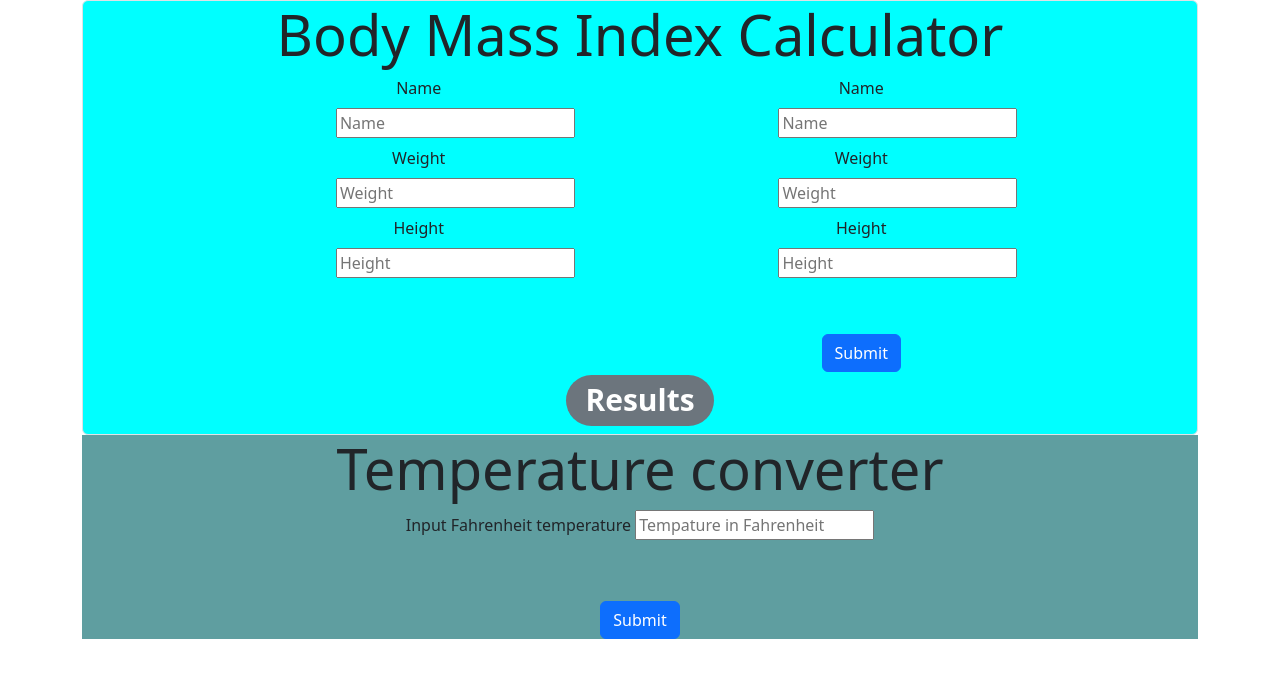
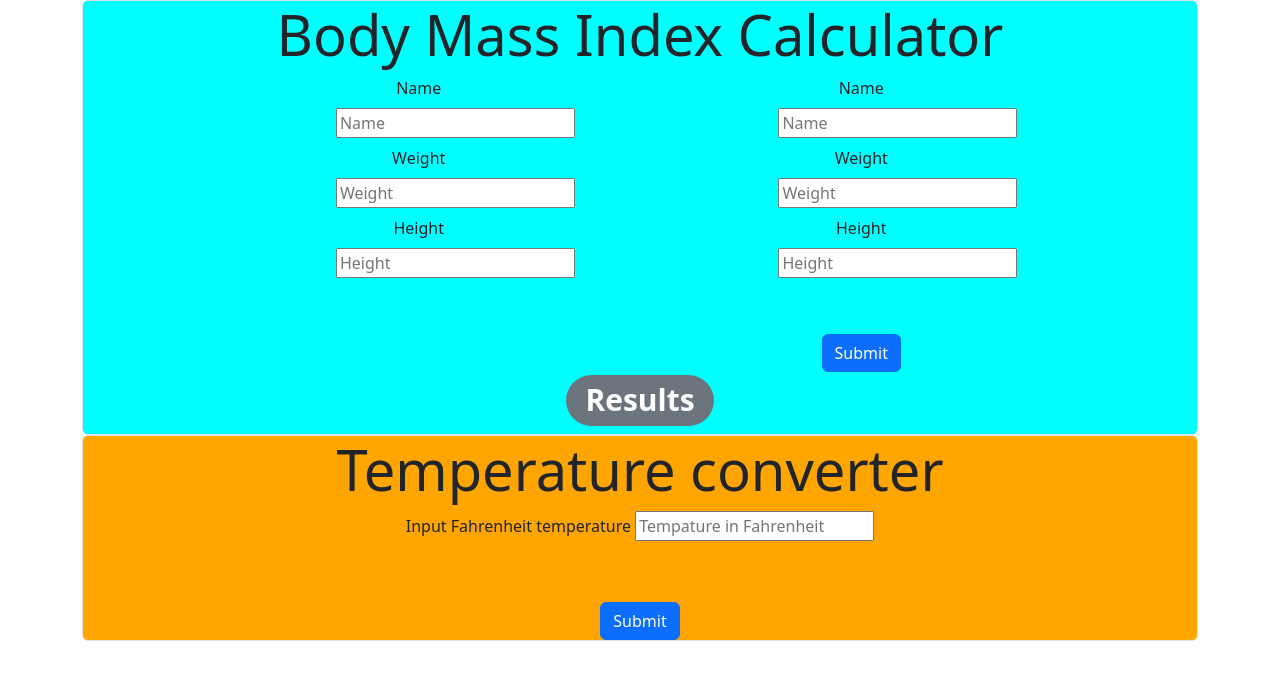
Before and after one commit to StevenKell/se_assignment5, a plain HTML site: page index.html in a window 1280 px wide. Drawn offline with nearby package versions, Linux system fonts and the light colour scheme.

Commit message:
Change temp convert background color.

```diff
--- a/css/styles.css
+++ b/css/styles.css
@@ -11,5 +11,5 @@ body {
 }
 
 .tempconvert{
-    background-color: cadetblue;
+    background-color: orange;
 }
--- a/index.html
+++ b/index.html
@@ -75,7 +75,7 @@
       </div>
 
 
-      <div class="tempconvert text-center">
+      <div class="tempconvert text-center border rounded">
         <h1 class="display-4 text-center">Temperature converter</h1>
 
         <div class="mb-2">
```
